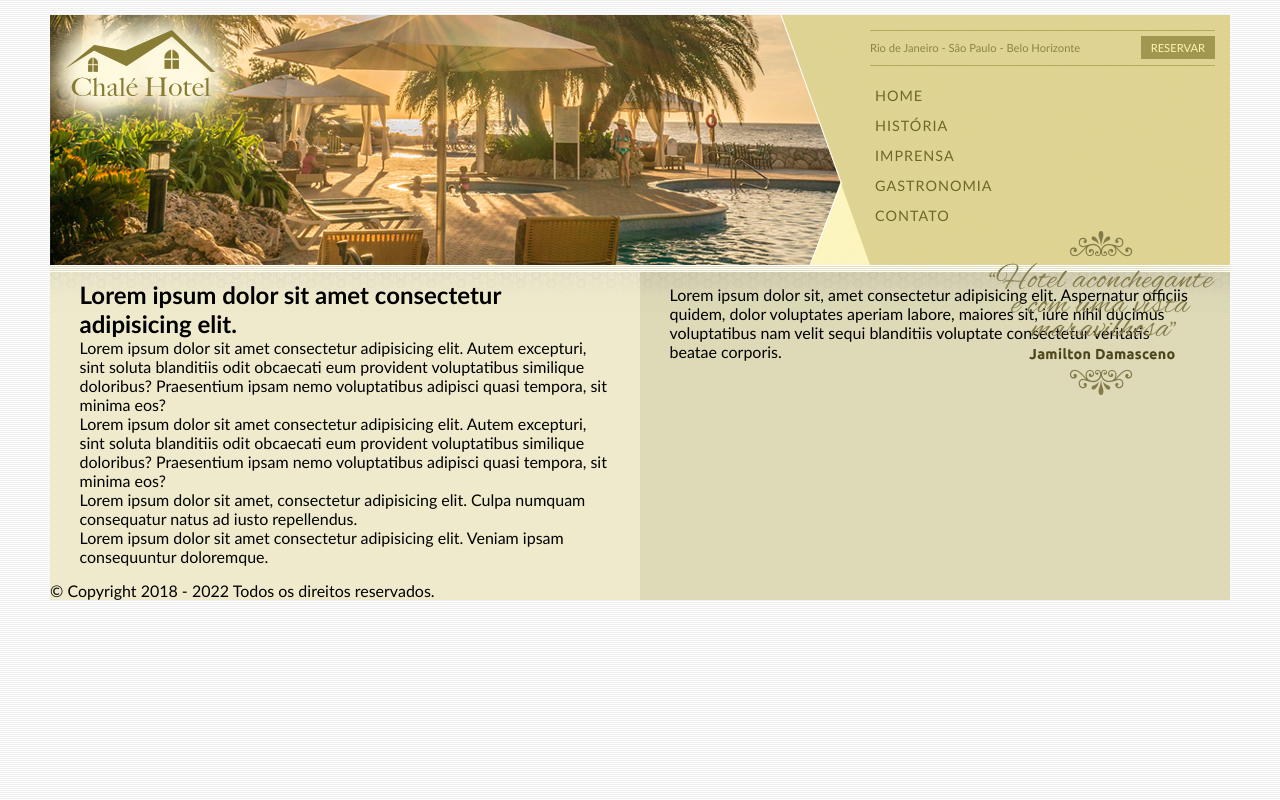
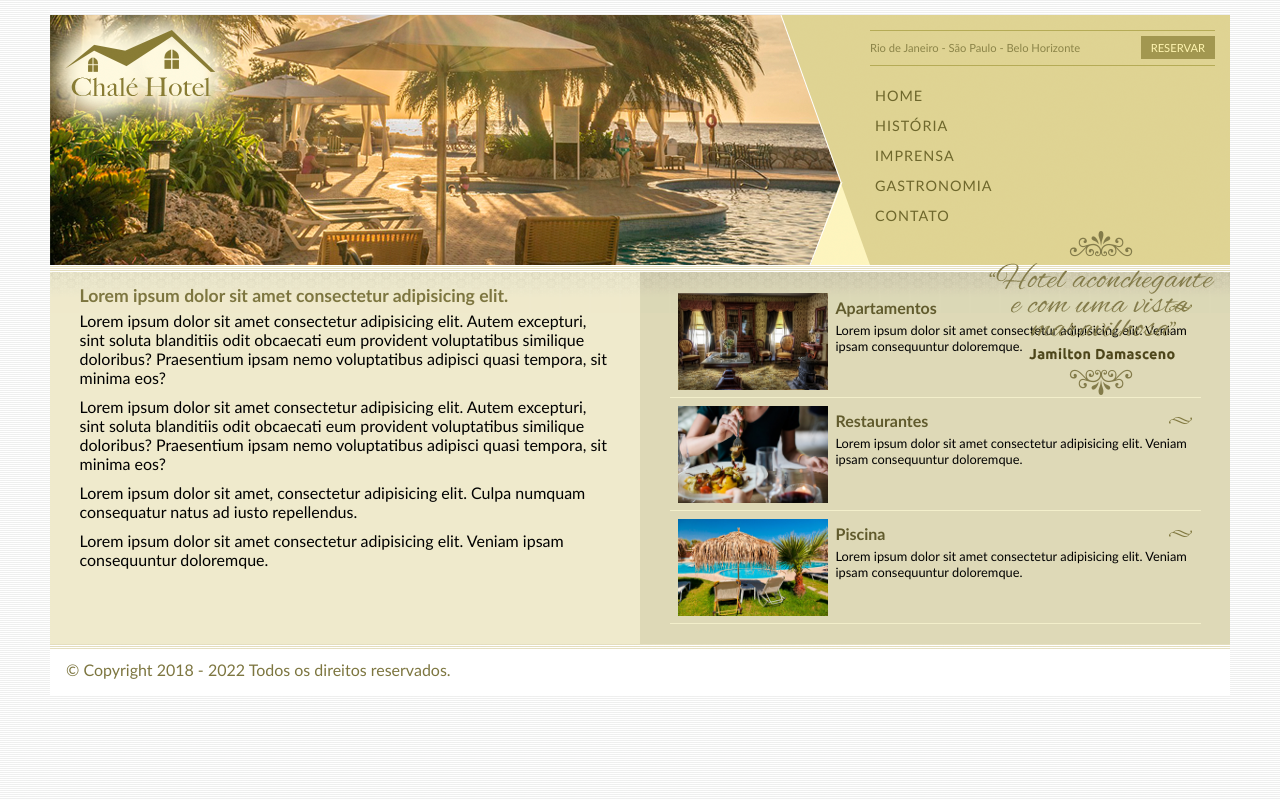
Before and after one commit to EduardoL0pes/projetos, a plain HTML site: page chale-hotel/index.html in a window 1280 px wide. Drawn offline with Linux system fonts and the light colour scheme.

Commit message:
projeto finalizado

```diff
--- a/chale-hotel/estilos/style.css
+++ b/chale-hotel/estilos/style.css
@@ -139,4 +139,50 @@ img.depoimento {
 
 #rodape {
     clear: both;
+    background: #fff url('../imagens/bg-rodape.png') repeat-x top;
+    padding: 16px;
+    color: #7d7640;
 }
+
+/* Formatações de textos */
+
+h2 {
+    color: #7d7640;
+    font-size: 1.1em;
+    padding: 5px 0;
+}
+
+p {
+    font-size: 1em;
+    margin-bottom: 10px;
+}
+
+/* Formatações da area lateral */
+
+.beneficios li {
+    padding: 8px;
+    border-bottom: 1px solid #f3efcb;
+    height: 6em;
+}
+
+.beneficios li a img {
+    float: left;
+    margin-right: 8px;
+}
+
+.beneficios li a p {
+    font-size: 0.8em;
+    color: black;
+}
+
+.beneficios li a h3 {
+    font-size: 1em;
+    color: #615b2d;
+    padding: 5px 0;
+    background: url('../imagens/ornamento.png') no-repeat center right;
+}
+
+.beneficios li:hover {
+    background: #f6f3d6;
+    cursor: pointer;
+}
--- a/chale-hotel/index.html
+++ b/chale-hotel/index.html
@@ -48,7 +48,29 @@
         </div> <!-- Fim /Conteúdo principal-->
         <div id="area-lateral"> <!--Inicio conteúdo lateral -->
             <div class="conteudo">
-                <p>Lorem ipsum dolor sit, amet consectetur adipisicing elit. Aspernatur officiis quidem, dolor voluptates aperiam labore, maiores sit, iure nihil ducimus voluptatibus nam velit sequi blanditiis voluptate consectetur veritatis beatae corporis.</p>
+                <ul class="beneficios">
+                    <li>
+                        <a href="#">
+                            <img src="imagens/apartamento.jpg" alt="Apartamento" width="150">
+                            <h3>Apartamentos</h3>
+                            <p>Lorem ipsum dolor sit amet consectetur adipisicing elit. Veniam ipsam consequuntur doloremque.</p>
+                        </a>
+                    </li>
+                    <li>
+                        <a href="#">
+                            <img src="imagens/restaurante.jpg" alt="Restaurante" width="150">
+                            <h3>Restaurantes</h3>
+                            <p>Lorem ipsum dolor sit amet consectetur adipisicing elit. Veniam ipsam consequuntur doloremque.</p>
+                        </a>
+                    </li>
+                    <li>
+                        <a href="#">
+                            <img src="imagens/piscina.jpg" alt="Piscina" width="150">
+                            <h3>Piscina</h3>
+                            <p>Lorem ipsum dolor sit amet consectetur adipisicing elit. Veniam ipsam consequuntur doloremque.</p>
+                        </a>
+                    </li>
+                </ul>
             </div>
         </div> <!-- Fim /Conteúdo lateral -->
         <div id="rodape">
```
